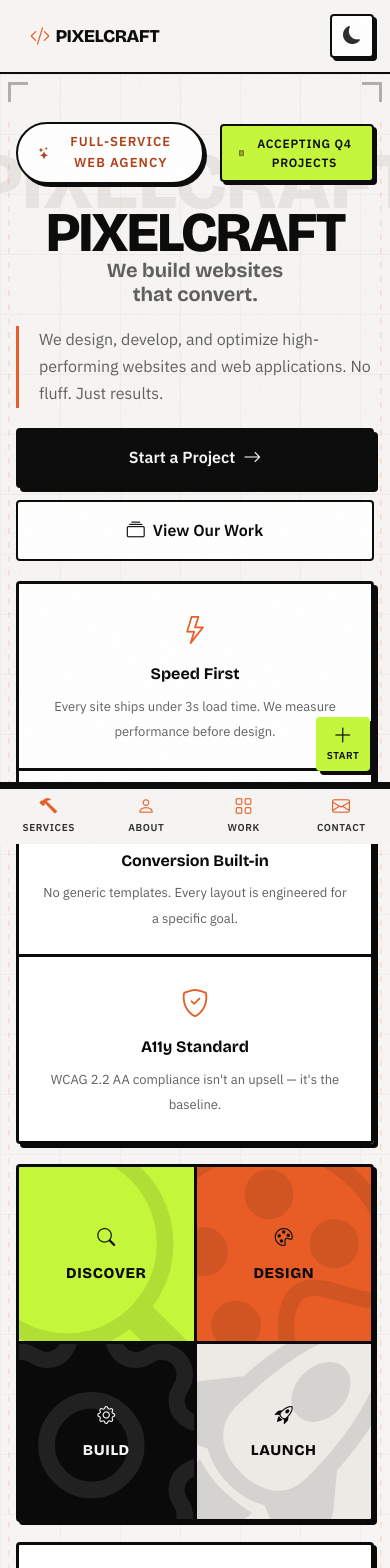
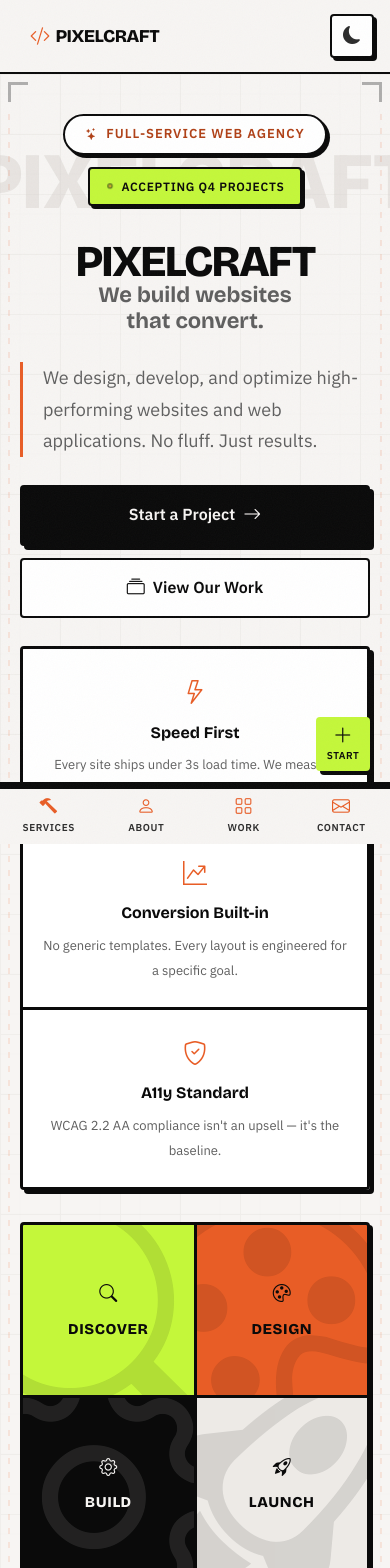
Before and after one commit to youssuf-abdulaziz/freetoken-qwen3.6-local-react, a React (Vite) app: page / in a window 390 px wide. Shown: the top 1568 px of the page. Built offline with nearby package versions, Linux system fonts and the light colour scheme.

Commit message:
feat: enhance Hero component with responsive spacing and fluid typography adjustments

```diff
--- a/src/components/Hero.module.css
+++ b/src/components/Hero.module.css
@@ -204,11 +204,12 @@
 }
 .liveDot {
   display: inline-block;
-  width: 8px; height: 8px;
+  width: 8px;
+  height: 8px;
   background: var(--accent);
   border: 2px solid var(--border);
   animation: livePulse 1.5s ease-in-out infinite;
-  border-radius: 0;
+  border-radius: var(--radius);
 }
 @keyframes livePulse {
   0%, 100% { opacity: 1; transform: scale(1); }
@@ -1040,12 +1041,27 @@
   .featuredGrid { grid-template-columns: 1fr; }
   .featuredCard { border-right: none; border-bottom: 3px solid var(--border); }
   .featuredCard:last-child { border-bottom: none; }
+
+  /* Vertical breathing: the hero family opens up on small viewports. Each
+     block's gap scales fluidly with width and stays above the desktop gap. */
+  .hero__topRow { margin-bottom: clamp(2.25rem, 5vw, 3.5rem); }
+  .title { margin-bottom: clamp(1.75rem, 4vw, 2.5rem); }
+  .subtitle { margin-bottom: clamp(1.75rem, 4vw, 2.5rem); }
+  .ctaRow { margin-bottom: clamp(1.75rem, 5vw, 3rem); }
+  .diffRow { margin-bottom: clamp(2rem, 5vw, 3rem); }
+  .processStrip,
+  .statsRow,
+  .featuredSection,
+  .techStack { margin-bottom: clamp(1.5rem, 4vw, 2rem); }
+  .marquee { margin-bottom: clamp(1.5rem, 5vw, 2.5rem); }
 }
 
 @media (max-width: 768px) {
-  .hero { padding: 3rem 1rem 0; }
+  .hero { padding: clamp(2.5rem, 10vw, 4rem) 1.25rem 0; }
 
   .hero::before { font-size: 5rem; top: 1%; }
+
+  .hero__topRow { flex-wrap: wrap; gap: 0.75rem; }
 
   .hero__bracketTL,
   .hero__bracketTR,
@@ -1061,9 +1077,27 @@
   .hero__rulerL { left: 0.5rem; }
   .hero__rulerR { right: 0.5rem; }
 
-  .ctaRow { flex-direction: column; }
+  /* Fluid type: brand and tagline keep the desktop slope (10vw / 3vw) for a
+     seamless breakpoint, only lowering the floor so the stamp never clips. */
+  .title__brand { font-size: clamp(2.75rem, 10vw, 7rem); }
+  .title__tagline { font-size: clamp(1.375rem, 3vw, 2.25rem); }
+
+  .ctaRow { flex-direction: column; gap: clamp(0.75rem, 3vw, 1rem); }
   .ctaRow .btn { width: 100%; justify-content: center; }
-  .subtitle { font-size: 1rem; }
+  .subtitle { line-height: 1.75; }
+
+  .diffIcon { font-size: clamp(1.5rem, 6vw, 1.75rem); }
+
+  .processStrip {
+    display: grid;
+    grid-template-columns: repeat(2, minmax(0, 1fr));
+  }
+  .processStep { gap: 0.5rem; }
+  .processStep__icon { font-size: 1.125rem; }
+  .processStep__label {
+    font-size: 0.9375rem;
+    letter-spacing: 0.04em;
+  }
 
   .processStrip {
     display: grid;
```
